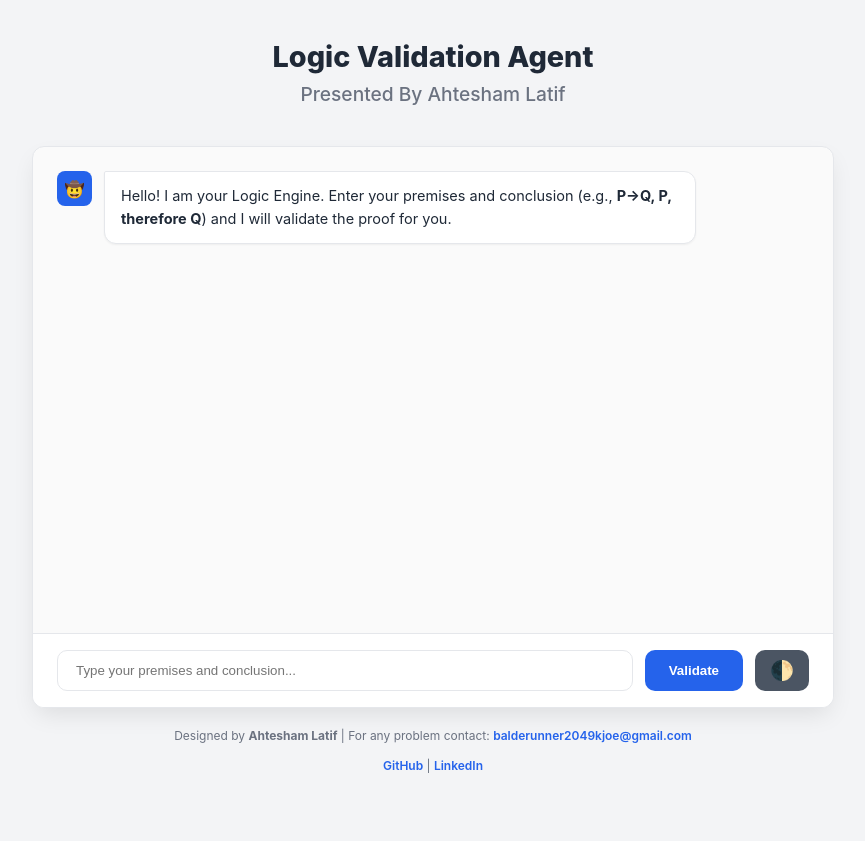
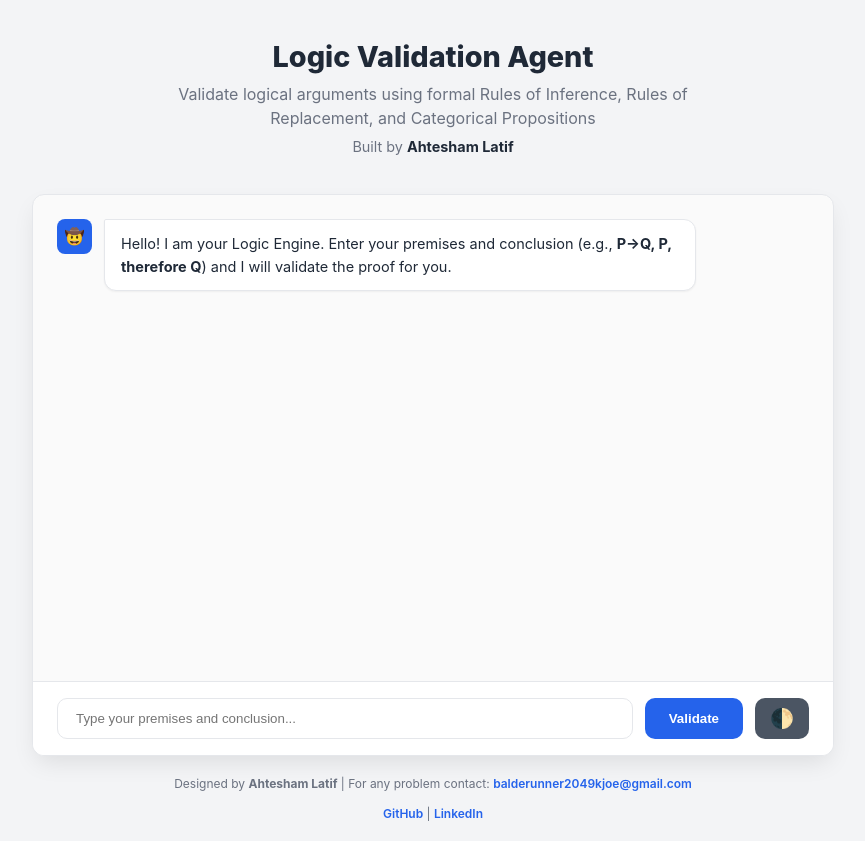
Before and after one commit to Ahtesham-Latif/Logic_Chatbot, a website: page index.html in a window 1280 px wide. Shown: the whole page, without its empty margins (207-1072 px from the left). Drawn offline with Linux system fonts and the light colour scheme.

Commit message:
Deployed with changes:Added SEO meta tags

```diff
--- a/index.html
+++ b/index.html
@@ -3,7 +3,20 @@
 <head>
   <meta charset="UTF-8">
   <meta name="viewport" content="width=device-width, initial-scale=1.0">
-  <title>Logic Chatbot | Proof Validator</title>
+
+  <!-- SEO Meta Tags -->
+  <meta name="description" content="Logic Validation Agent by Ahtesham Latif - Validate logical arguments using formal Rules of Inference, Rules of Replacement, and Categorical Propositions. Check argument validity instantly.">
+  <meta name="keywords" content="logic validation, proof checker, formal logic, Ahtesham Latif, logic chatbot, argument validator, rules of inference, categorical syllogism">
+  <meta name="author" content="Ahtesham Latif">
+
+  <!-- Open Graph for Social Sharing -->
+  <meta property="og:title" content="Logic Validation Agent | Ahtesham Latif">
+  <meta property="og:description" content="Validate logical arguments using formal inference rules - Built by Ahtesham Latif">
+  <meta property="og:url" content="https://ahteshamlatiflogicchatbot.vercel.app/">
+  <meta property="og:type" content="website">
+
+  <title>Logic Validation Agent | Ahtesham Latif</title>
+
   <style>
     :root {
       --primary-color: #2563eb;
@@ -43,9 +56,35 @@
       transition: background-color 0.3s ease;
     }
 
-    #description { max-width: 600px; text-align: center; margin-bottom: 1.5rem; }
-    #description h1 { font-size: 1.8rem; font-weight: 800; color: var(--text-main); margin-bottom: 0.5rem; }
-    #description h2 { font-size: 1.2rem; font-weight: 500; color: var(--text-muted); margin-top: 0; }
+    #description {
+      max-width: 600px;
+      text-align: center;
+      margin-bottom: 1.5rem;
+    }
+
+    #description h1 {
+      font-size: 1.8rem;
+      font-weight: 800;
+      color: var(--text-main);
+      margin-bottom: 0.5rem;
+    }
+
+    #description .subtitle {
+      font-size: 1rem;
+      color: var(--text-muted);
+      margin: 0.5rem 0;
+      line-height: 1.5;
+    }
+
+    #description .author {
+      font-size: 0.9rem;
+      color: var(--text-muted);
+      margin-top: 0.5rem;
+    }
+
+    #description .author strong {
+      color: var(--text-main);
+    }
 
     #chat-container {
       background: var(--chat-bg);
@@ -114,7 +153,8 @@
 
   <div id="description">
     <h1>Logic Validation Agent</h1>
-    <h2>Presented By Ahtesham Latif</h2>
+    <p class="subtitle">Validate logical arguments using formal Rules of Inference, Rules of Replacement, and Categorical Propositions</p>
+    <p class="author">Built by <strong>Ahtesham Latif</strong></p>
   </div>
 
   <div id="chat-container">
```
